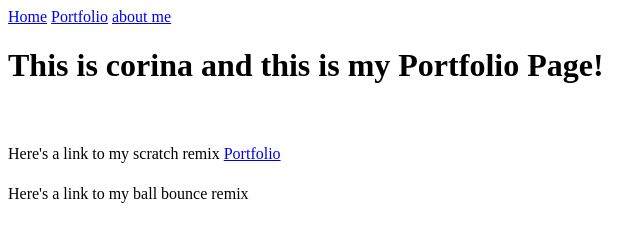
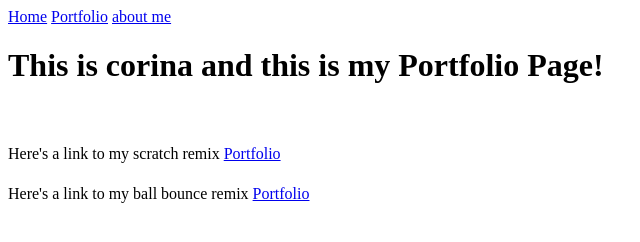
Before and after one commit to corinaqueja/corinaqueja.github.io, a plain HTML site: page my_website/portfolio.html in a window 1280 px wide. Shown: the full height of the page, 0-640 px from the left. Drawn offline with Linux system fonts and the light colour scheme.

Commit message:
ball bounce remix

```diff
--- a/my_website/portfolio.html
+++ b/my_website/portfolio.html
@@ -13,7 +13,7 @@
     <h1></h1>Here's a link to my scratch remix</h1>
      <a href="https://scratch.mit.edu/projects/241815608/">Portfolio</a>
      <h1></h1>Here's a link to my ball bounce remix
-     <a href="http://ai2.appinventor.mit.edu/?locale=en#6614199620993024"
+     <a href="http://ai2.appinventor.mit.edu/?locale=en#6614199620993024">Portfolio</a>
     <a target="_blank" href="https://scratch.mit.edu">
     </a>
 	  </body>
```
